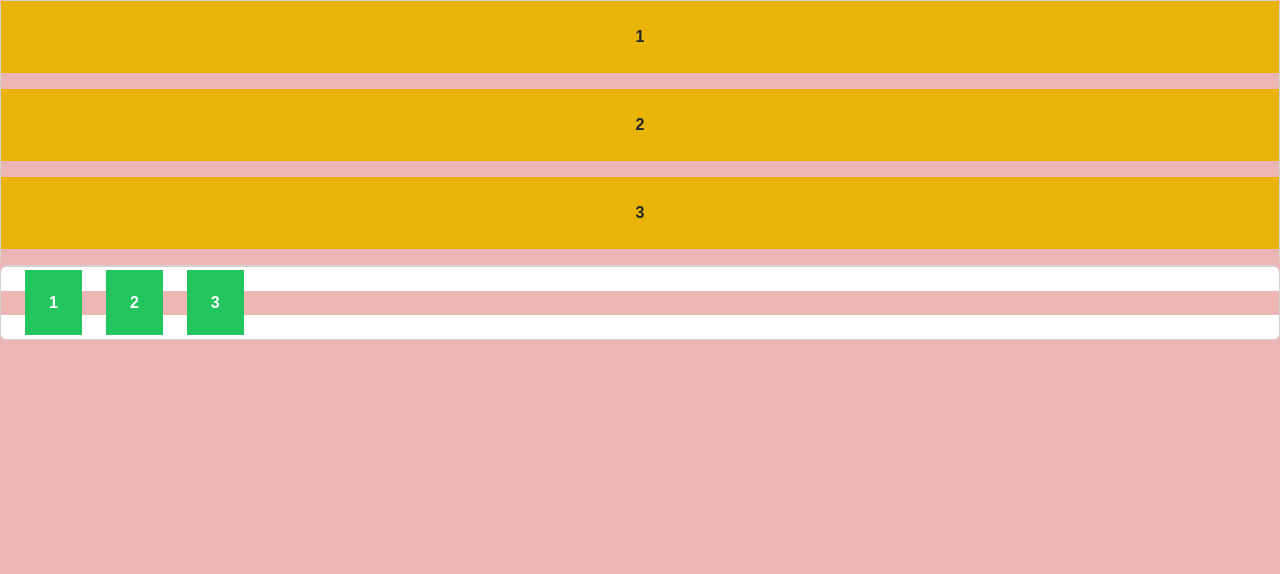
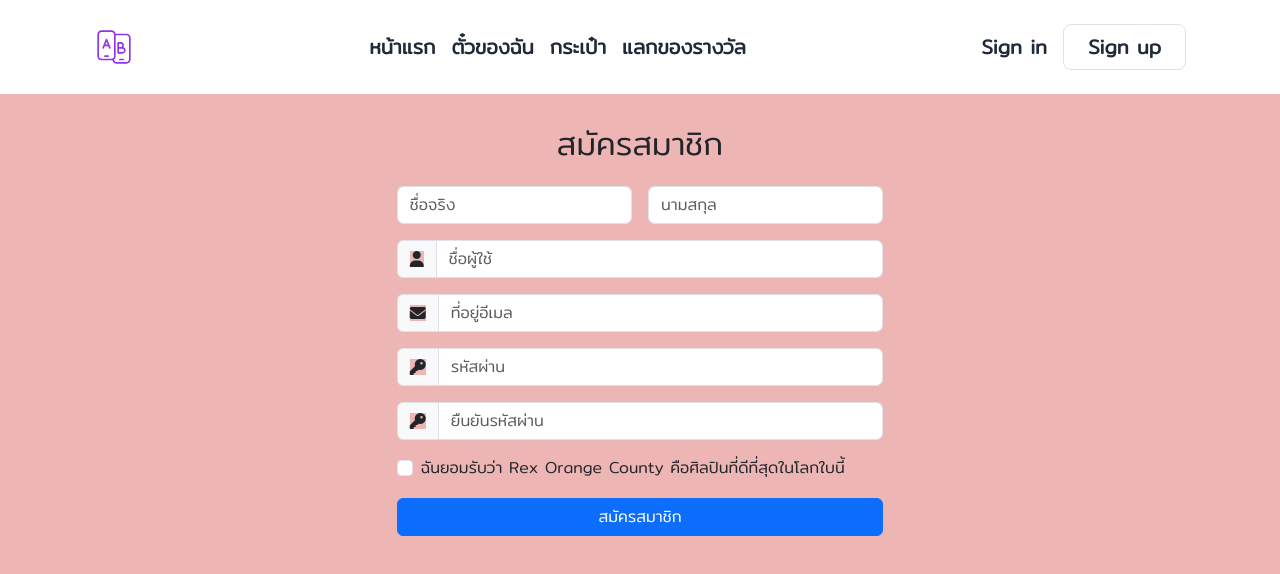
Before and after one commit to Nonlandz/Database, a Vue app in the folder project/: page /register in a window 1280 px wide. Shown: the top 574 px of the page. Built offline with nearby package versions, Linux system fonts and the light colour scheme.

Commit message:
add register form
add register form and add import fontawesome and googlefont

```diff
--- a/project/index.html
+++ b/project/index.html
@@ -3,7 +3,11 @@
   <head>
     <meta charset="UTF-8">
     <link rel="icon" href="/favicon.ico">
+    <link rel="stylesheet" href="https://cdnjs.cloudflare.com/ajax/libs/font-awesome/6.4.0/css/all.min.css" integrity="sha512-iecdLmaskl7CVkqkXNQ/ZH/XLlvWZOJyj7Yy7tcenmpD1ypASozpmT/E0iPtmFIB46ZmdtAc9eNBvH0H/ZpiBw==" crossorigin="anonymous" referrerpolicy="no-referrer" />
     <meta name="viewport" content="width=device-width, initial-scale=1.0">
+    <link rel="preconnect" href="https://fonts.googleapis.com">
+<link rel="preconnect" href="https://fonts.gstatic.com" crossorigin>
+<link href="https://fonts.googleapis.com/css2?family=Mitr:wght@300&display=swap" rel="stylesheet">
     <title>Vite App</title>
     <script src="https://cdn.tailwindcss.com"></script>
   </head>
--- a/project/src/views/register.vue
+++ b/project/src/views/register.vue
@@ -1,18 +1,69 @@
+<script setup>
+import Nav from '../components/Nav.vue'
+</script>
 <template>
-    <div class="card">
-    <div class="card-container yellow-container">
-        <div class="block bg-yellow-500 font-bold text-center p-4 border-round mb-3">1</div>
-        <div class="block bg-yellow-500 font-bold text-center p-4 border-round mb-3">2</div>
-        <div class="block bg-yellow-500 font-bold text-center p-4 border-round mb-3">3</div>
+    <Nav></Nav>
+    <div class="container-fluid" style="padding-top:30px; ">
+        <div class="d-flex justify-content-center " style="margin:auto">
+            <form class="row g-3" style="width:40%">
+                <h2 class="text-center">สมัครสมาชิก</h2>
+
+                <!-- fitsname -->
+                <div class="col-md-6">
+                  <input type="text" class="form-control" placeholder="ชื่อจริง" id="fname_re" name="fname_re">
+                </div>
+                <!-- lastname -->
+                <div class="col-md-6">
+                  <input type="text" class="form-control" id="lname-re" name="lname-re" placeholder="นามสกุล">
+                </div>
+                <!-- username -->
+                <div class="col-12">
+                    <div class="input-group">
+                        <div class="input-group-text"><i class="fa-solid fa-user"></i></div>
+                        <input type="text" class="form-control" id="username_re" placeholder="ชื่อผู้ใช้">
+                    </div>
+                  <!-- email -->
+                </div>
+                <div class="col-12">
+                  <div class="input-group">
+                    <div class="input-group-text"><i class="fa-solid fa-envelope"></i></div>
+                    <input type="text" class="form-control" id="email_re" placeholder="ที่อยู่อีเมล">
+                  </div>
+                </div>
+                <!-- password -->
+                <div class="col-12">
+                    <div class="input-group">
+                      <div class="input-group-text"><i class="fa-solid fa-key"></i></div>
+                      <input type="password" class="form-control" id="password_re" placeholder="รหัสผ่าน">
+                    </div>
+                  </div>
+                  <div class="col-12">
+                    <div class="input-group">
+                      <div class="input-group-text"><i class="fa-solid fa-key"></i></div>
+                      <input type="password" class="form-control" id="confirmpassword_re" placeholder="ยืนยันรหัสผ่าน">
+                    </div>
+                  </div>
+
+                <!-- checkbox  -->
+                <div class="col-12">
+                  <div class="form-check">
+                    <input class="form-check-input" type="checkbox" id="gridCheck">
+                    <label class="form-check-label" for="gridCheck">
+                      ฉันยอมรับว่า Rex Orange County คือศิลปินที่ดีที่สุดในโลกใบนี้
+                    </label>
+                  </div>
+                </div>
+                <!-- submit button -->
+                <div class="col-12 text-center">
+                  <button type="submit" class="btn btn-primary" style="width:100%">สมัครสมาชิก</button>
+                </div>
+              </form>
+        </div>
     </div>
-</div>
-
-
-<div class="card py-6">
-    <div class="card-container green-container p-0">
-        <div class="inline w-4rem h-4rem bg-green-500 text-white font-bold text-center p-4 border-round mx-4">1</div>
-        <div class="inline w-4rem h-4rem bg-green-500 text-white font-bold text-center p-4 border-round">2</div>
-        <div class="inline w-4rem h-4rem bg-green-500 text-white font-bold text-center p-4 border-round mx-4">3</div>
-    </div>
-</div>
 </template>
+<style scoped>
+    body{
+        background-color: black;
+        justify-content:center;
+    }
+</style>
```
Also changed, not shown: 1 other file (tests, documents, lock files or other folders).
